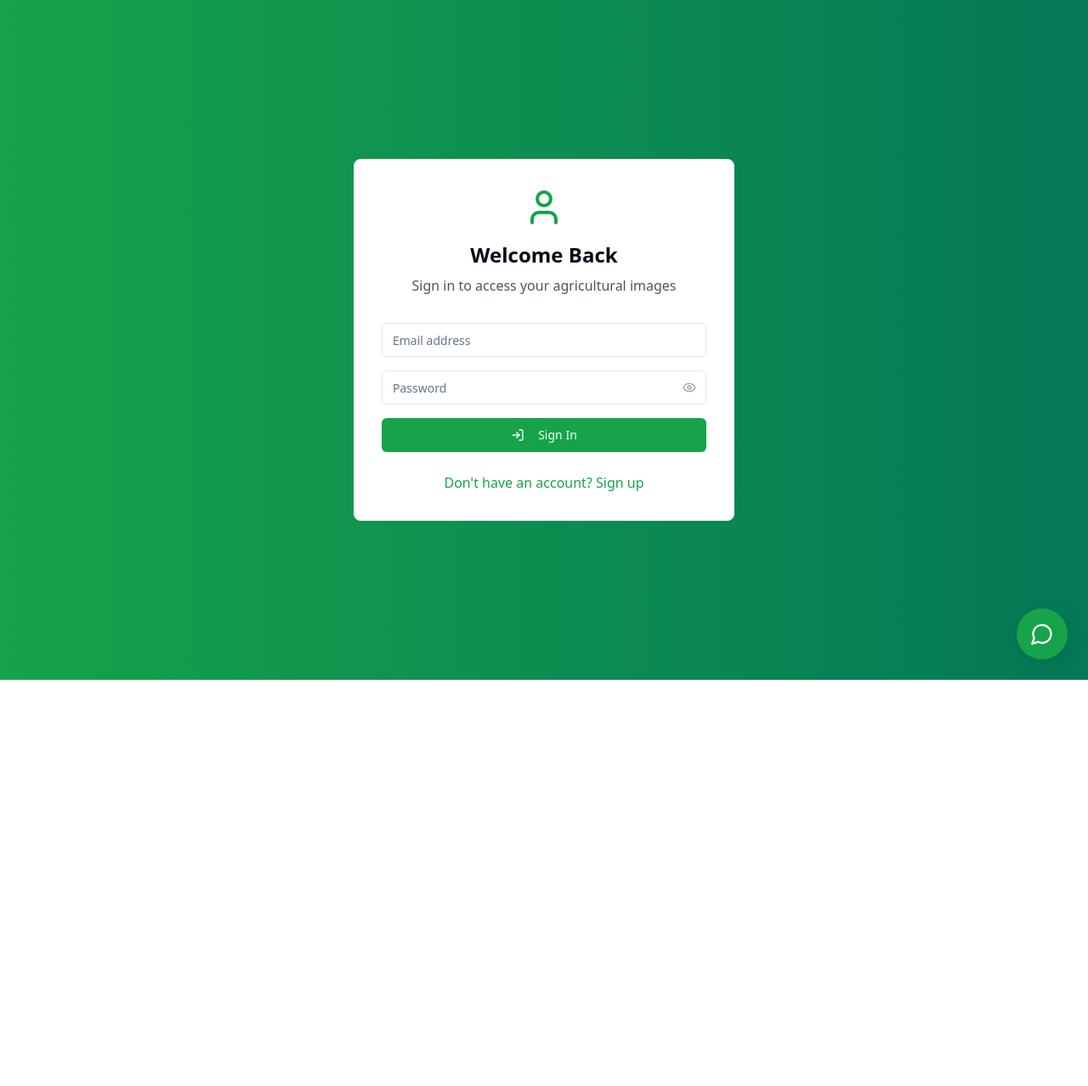
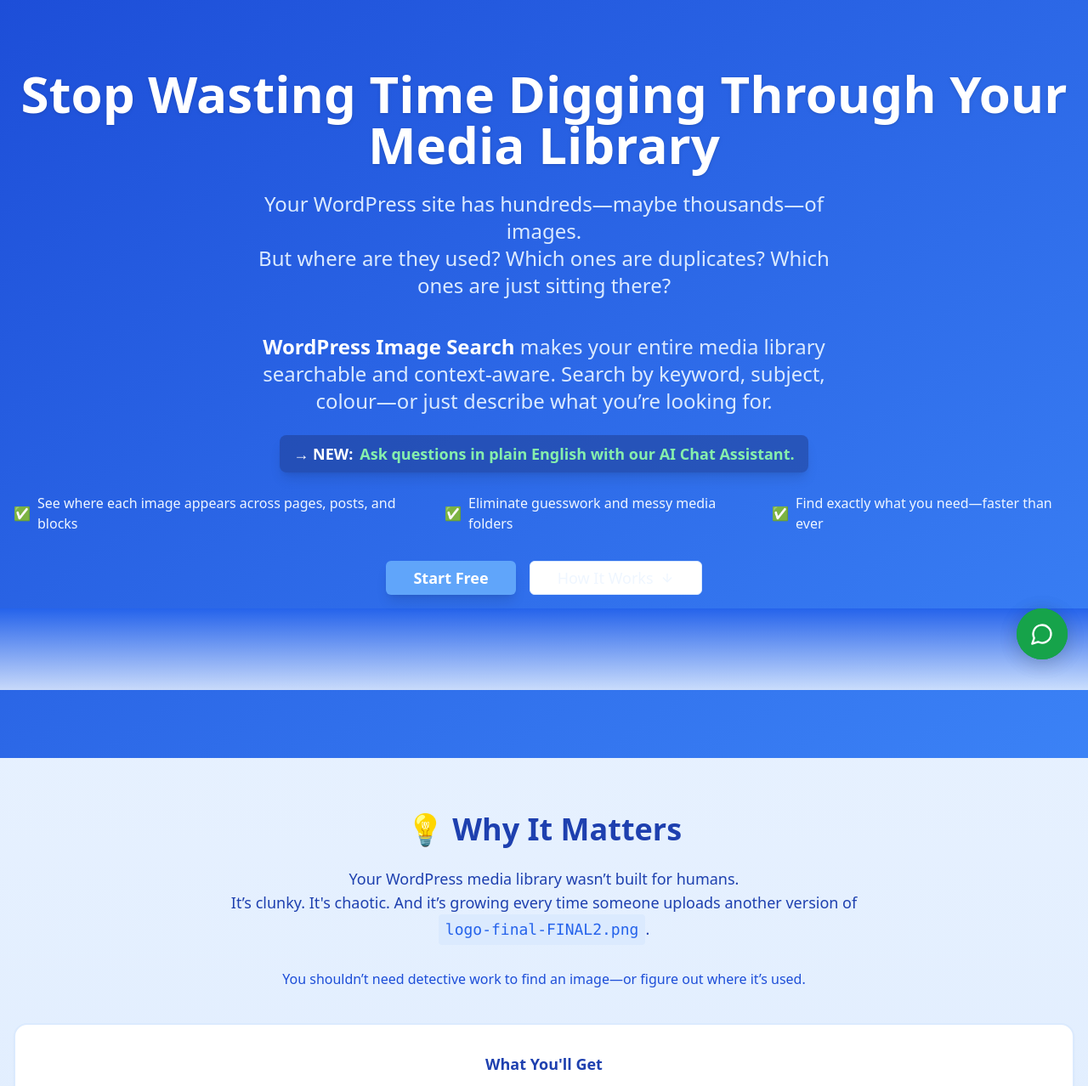
Before and after one commit to evolvesystems/Wordpress-image-search, a React (Vite) app: page / in a window 1280 px wide. Shown: the top 1278 px of the page at 85% size. Before the commit the page ends 800 px from the top, so only its background shows below. Built offline with nearby package versions, Linux system fonts and the light colour scheme.

Commit message:
Refactor: Redesign front page with new copy
- Updated the front page copy and design to reflect the new branding and features.
- Changed the AI chat button to green.

```diff
--- a/src/pages/Index.tsx
+++ b/src/pages/Index.tsx
@@ -1,80 +1,242 @@
 
 import React from 'react';
-import { useAuth } from '@/hooks/useAuth';
-import AuthPage from '@/components/AuthPage';
+import { Button } from "@/components/ui/button";
 import ImageSearchHeader from '@/components/ImageSearchHeader';
-import SearchInterface from '@/components/SearchInterface';
-import TechnologyShowcase from '@/components/TechnologyShowcase';
-import { Button } from "@/components/ui/button";
-import { Settings } from "lucide-react";
+import ImageAIAssistant from '@/components/ImageAIAssistant';
+import { ArrowDown } from "lucide-react";
+
+const features = [
+  {
+    emoji: "🎯",
+    title: "Full Media Library Search",
+    text: "Search your images by name, caption, alt text, or just describe what you're looking for. See results instantly."
+  },
+  {
+    emoji: "🧩",
+    title: "Post & Page Usage Mapping",
+    text: "Know exactly where each image is used—across posts, pages, products, blocks, or galleries."
+  },
+  {
+    emoji: "💬",
+    title: "AI Chat Assistant (Optional)",
+    text: "Ask questions like “Where’s the hero image on the About page?” or “Find me all images with a blue background used in blog posts.”"
+  },
+  {
+    emoji: "🛠️",
+    title: "Seamless WordPress Integration",
+    text: "Connect any modern WordPress site—no syncing, no imports. Just log in and go."
+  },
+  {
+    emoji: "🔐",
+    title: "Private & Secure",
+    text: "Your data stays on your site. AI features only activate with your own API key. You stay in control."
+  }
+];
+
+const plans = [
+  {
+    name: "Free Account",
+    features: [
+      "Full media library search",
+      "Usage mapping"
+    ],
+    price: "Free forever"
+  },
+  {
+    name: "AI Chat (BYO API)",
+    features: [
+      "Unlock AI assistant",
+      "Bring your own OpenAI API key"
+    ],
+    price: "BYO Key Only"
+  }
+];
+
+const useCases = [
+  "“Where’s that banner image used across the site?”",
+  "“Which posts are using our old logo?”",
+  "“Show me every image uploaded in the past 6 months not being used.”",
+  "“Find all images with a green background used on landing pages.”",
+  "“What images are used in my WooCommerce product pages?”"
+];
 
 const Index = () => {
-  const { user, loading } = useAuth();
-
-  if (loading) {
-    return (
-      <div className="min-h-screen bg-white flex items-center justify-center">
-        <div className="text-center">
-          <div className="animate-spin rounded-full h-8 w-8 border-b-2 border-green-600 mx-auto mb-4"></div>
-          <p className="text-gray-600">Loading...</p>
-        </div>
-      </div>
-    );
-  }
-
-  if (!user) {
-    return <AuthPage />;
-  }
-
   return (
-    <div className="min-h-screen bg-white">
-      <ImageSearchHeader />
-
-      <div className="max-w-4xl mx-auto px-4 py-8 text-center">
-        <h1 className="text-5xl md:text-6xl font-extrabold text-green-700 mb-4">
-          Instantly Search Your WordPress Images & Their Usage
-        </h1>
-        <p className="text-xl md:text-2xl text-gray-700 mb-6">
-          Connect any WordPress site and instantly search your entire image library, including discovering where each image is used across your site.
-        </p>
-        <div className="text-lg text-gray-800 mb-7">
-          <span className="inline-block p-2 bg-green-50 rounded-md text-green-700 font-semibold">
-            NEW: <span className="text-green-800">AI Chat Assistant</span> &mdash; Quickly find images or ask where a particular image appears using natural language!
-          </span>
-        </div>
-        <div className="flex justify-center mb-4 gap-4 flex-wrap">
-          <div className="bg-green-200 text-green-900 px-4 py-2 rounded-md font-semibold shadow-sm">
-            <span>Free Account: </span>Sign up and instantly search your WordPress images and see where they’re used.
+    <div className="min-h-screen bg-gradient-to-b from-blue-50 via-blue-100 to-white relative">
+      {/* HERO SECTION */}
+      <div className="relative bg-gradient-to-br from-blue-700 to-blue-500 py-20">
+        <div className="container mx-auto px-4 flex flex-col items-center text-center">
+          <h1 className="text-5xl md:text-6xl font-extrabold mb-6 text-white leading-tight drop-shadow">
+            Stop Wasting Time Digging Through Your Media Library
+          </h1>
+          <p className="text-lg md:text-2xl text-blue-100 mb-6 max-w-2xl mx-auto font-medium">
+            Your WordPress site has hundreds—maybe thousands—of images.<br />
+            But where are they used? Which ones are duplicates? Which ones are just sitting there?
+          </p>
+          <p className="text-xl md:text-2xl text-blue-100 mt-4 mb-6 max-w-2xl mx-auto">
+            <span className="font-semibold text-white">WordPress Image Search</span> makes your entire media library searchable and context-aware. Search by keyword, subject, colour—or just describe what you’re looking for.
+          </p>
+          <div className="mb-6">
+            <span className="text-white px-4 py-2 bg-blue-900 bg-opacity-50 rounded-lg inline-flex items-center font-bold text-lg shadow-lg">
+              <span className="mr-2">→ NEW:</span>
+              <span className="text-green-300">Ask questions in plain English with our AI Chat Assistant.</span>
+            </span>
           </div>
-          <div className="bg-blue-100 text-blue-900 px-4 py-2 rounded-md font-semibold shadow-sm">
-            <span>Optional AI Chat: </span>Add your own API key to unlock advanced image discovery and usage questions.
+          <ul className="flex flex-col md:flex-row gap-5 font-medium text-blue-50 mb-8 text-left mx-auto">
+            <li className="flex gap-2 items-center"><span className="text-green-300">✅</span> See where each image appears across pages, posts, and blocks</li>
+            <li className="flex gap-2 items-center"><span className="text-green-300">✅</span> Eliminate guesswork and messy media folders</li>
+            <li className="flex gap-2 items-center"><span className="text-green-300">✅</span> Find exactly what you need—faster than ever</li>
+          </ul>
+          <div className="flex flex-wrap gap-4 justify-center mb-4">
+            <Button className="px-8 py-3 text-lg bg-blue-400 text-white font-bold hover:bg-blue-500 shadow-lg">
+              Start Free
+            </Button>
+            <a href="#how-it-works">
+              <Button variant="outline" className="px-8 py-3 text-lg border-blue-100 text-blue-50 hover:bg-blue-100/10 hover:text-white flex items-center gap-2">
+                How It Works <ArrowDown className="w-4 h-4" />
+              </Button>
+            </a>
           </div>
         </div>
-        <p className="text-gray-600 mb-2">
-          Start with a free account, connect your WordPress, and see your images become truly searchable in seconds.
-        </p>
-        <p className="text-md text-gray-500">
-          <strong>Privacy:</strong> Your data stays on your WordPress site. AI features are only activated with your personal API key.
-        </p>
+        {/* Gradient divider */}
+        <div className="h-24 w-full bg-gradient-to-t from-blue-50/80 to-blue-600"></div>
       </div>
 
-      <SearchInterface />
-
-      <TechnologyShowcase />
-
-      <div className="bg-green-600 text-white py-12">
-        <div className="container mx-auto px-4 text-center">
-          <h2 className="text-3xl font-bold mb-4">Ready to Instantly Search & Organize?</h2>
-          <p className="text-xl opacity-90 mb-6 max-w-2xl mx-auto">
-            Search your WordPress media library and discover where every image is used—across posts, pages, and blocks.
-            Enable AI chat to ask for images by concept or usage pattern.
-          </p>
-          <div className="text-green-100">
-            <p className="mb-2">Simple setup, no imports or syncing required. Works with any modern WordPress site.</p>
-            <p>Add your API key for advanced AI-powered chat and usage insights.</p>
+      {/* WHY IT MATTERS */}
+      <section className="container mx-auto px-4 py-16 text-center" id="why-it-matters">
+        <h2 className="text-3xl md:text-4xl font-bold text-blue-800 mb-6">💡 Why It Matters</h2>
+        <p className="mb-7 text-blue-800 text-lg max-w-3xl mx-auto font-medium">
+          Your WordPress media library wasn’t built for humans.<br />
+          It’s clunky. It's chaotic. And it’s growing every time someone uploads another version of <span className="inline-block font-mono text-blue-600 px-2 py-1 bg-blue-100 rounded">logo-final-FINAL2.png</span>.
+        </p>
+        <p className="text-blue-700 text-base max-w-2xl mx-auto mb-4">
+          You shouldn’t need detective work to find an image—or figure out where it’s used.
+        </p>
+        <div className="flex flex-col md:flex-row justify-center gap-6 mt-10">
+          <div className="bg-white rounded-2xl p-8 border-2 border-blue-100 shadow-sm flex-1 min-w-[260px]">
+            <h3 className="font-bold text-blue-800 text-lg mb-2">What You'll Get</h3>
+            <ul className="text-left text-blue-700 text-base space-y-2">
+              <li>• Instant visual search across your entire media library</li>
+              <li>• Usage insights: know exactly where every image appears</li>
+              <li>• AI-powered search assistant (just add your API key)</li>
+              <li>• Zero syncing. Zero setup headaches.</li>
+              <li>• No plugins bloating your site. No imports. Just insight.</li>
+            </ul>
           </div>
         </div>
-      </div>
+      </section>
+
+      {/* FEATURES */}
+      <section className="w-full bg-gradient-to-r from-blue-100/60 via-white to-blue-50 py-16 border-y border-blue-200" id="features">
+        <div className="container mx-auto px-4">
+          <h2 className="text-3xl md:text-4xl font-bold text-blue-900 mb-10">🔍 Core Features</h2>
+          <div className="grid gap-8 grid-cols-1 md:grid-cols-2 xl:grid-cols-3">
+            {features.map(({emoji, title, text}) => (
+              <div key={title} className="bg-white border border-blue-100 rounded-xl shadow p-6 flex flex-col items-start hover:scale-105 transition-transform duration-200">
+                <span className="text-3xl mb-2">{emoji}</span>
+                <h3 className="font-semibold text-lg text-blue-800 mb-2">{title}</h3>
+                <p className="text-blue-700 text-base">{text}</p>
+              </div>
+            ))}
+          </div>
+        </div>
+      </section>
+
+      {/* HOW IT WORKS */}
+      <section className="container mx-auto px-4 py-20 text-center" id="how-it-works">
+        <h2 className="text-3xl md:text-4xl font-bold text-blue-900 mb-8">⚙️ How It Works</h2>
+        <ol className="flex flex-col md:flex-row gap-8 justify-center mb-10">
+          <li className="flex-1 min-w-[220px] bg-white shadow rounded-xl p-6 border border-blue-100">
+            <div className="text-2xl font-extrabold text-blue-800 mb-2">1</div>
+            <h3 className="font-semibold mb-2 text-blue-800">Create Your Free Account</h3>
+            <p className="text-blue-700">Sign up in seconds. No credit card. No long forms.</p>
+          </li>
+          <li className="flex-1 min-w-[220px] bg-white shadow rounded-xl p-6 border border-blue-100">
+            <div className="text-2xl font-extrabold text-blue-800 mb-2">2</div>
+            <h3 className="font-semibold mb-2 text-blue-800">Connect Your WordPress Site</h3>
+            <p className="text-blue-700">Secure connection to your media library—no need to upload or sync anything.</p>
+          </li>
+          <li className="flex-1 min-w-[220px] bg-white shadow rounded-xl p-6 border border-blue-100">
+            <div className="text-2xl font-extrabold text-blue-800 mb-2">3</div>
+            <h3 className="font-semibold mb-2 text-blue-800">Start Searching (or Asking)</h3>
+            <p className="text-blue-700">Search by keyword, concept, or colour. Or ask a natural-language question and let the AI assistant do the work.</p>
+          </li>
+        </ol>
+      </section>
+
+      {/* PRICING */}
+      <section className="w-full py-16 bg-gradient-to-r from-blue-50 via-blue-100 to-blue-200 border-t border-b border-blue-200" id="pricing">
+        <div className="container mx-auto px-4">
+          <h2 className="text-3xl md:text-4xl font-bold text-blue-900 mb-8">💸 Pricing Overview</h2>
+          <table className="w-full max-w-3xl mx-auto table-auto border-collapse bg-white rounded-xl shadow text-left overflow-hidden">
+            <thead>
+              <tr className="bg-blue-100">
+                <th className="px-6 py-3 font-semibold text-blue-900">Plan</th>
+                <th className="px-6 py-3 font-semibold text-blue-900">Features</th>
+                <th className="px-6 py-3 font-semibold text-blue-900">Cost</th>
+              </tr>
+            </thead>
+            <tbody>
+              {plans.map((plan) => (
+                <tr key={plan.name} className="border-t border-blue-100 even:bg-blue-50">
+                  <td className="px-6 py-4 font-bold">{plan.name}</td>
+                  <td className="px-6 py-4">
+                    <ul className="list-disc ml-6">
+                      {plan.features.map(f => (
+                        <li key={f} className="text-blue-800">{f}</li>
+                      ))}
+                    </ul>
+                  </td>
+                  <td className="px-6 py-4 font-semibold">{plan.price}</td>
+                </tr>
+              ))}
+            </tbody>
+          </table>
+          <div className="flex flex-wrap gap-4 justify-center mt-8 text-center">
+            <span className="inline-block bg-green-500 text-white px-4 py-2 rounded-md font-semibold shadow">✅ No hidden fees</span>
+            <span className="inline-block bg-green-500 text-white px-4 py-2 rounded-md font-semibold shadow">✅ No AI surprises—you control when (and if) AI is used</span>
+            <span className="inline-block bg-green-500 text-white px-4 py-2 rounded-md font-semibold shadow">✅ Designed for speed, clarity, and trust</span>
+          </div>
+        </div>
+      </section>
+
+      {/* USE CASES */}
+      <section className="container mx-auto px-4 py-16 text-center" id="use-cases">
+        <h2 className="text-3xl md:text-4xl font-bold text-blue-900 mb-8">🧠 Real Use Cases</h2>
+        <div className="grid gap-6 md:grid-cols-2 max-w-3xl mx-auto">
+          {useCases.map((u) => (
+            <div key={u} className="px-6 py-5 bg-blue-50 rounded-xl shadow border border-blue-100 text-blue-800 text-lg font-medium">
+              {u}
+            </div>
+          ))}
+        </div>
+      </section>
+
+      {/* CLOSING CTA */}
+      <section className="relative bg-gradient-to-tr from-blue-700 to-blue-500 py-16 text-center">
+        <div className="container mx-auto px-4 flex flex-col items-center">
+          <h2 className="text-4xl font-extrabold mb-6 text-white drop-shadow">
+            📦 One Last Thing...
+          </h2>
+          <p className="text-xl md:text-2xl text-blue-100 max-w-2xl mx-auto mb-8 font-medium">
+            Stop wasting hours on image hunts.<br />
+            WordPress Image Search gives you control, visibility, and confidence—without the overhead.
+          </p>
+          <div className="flex flex-wrap gap-4 justify-center">
+            <Button className="px-8 py-3 text-lg bg-blue-400 text-white font-bold hover:bg-blue-500 shadow-lg">
+              🎯 Get Instant Access
+            </Button>
+            <Button asChild variant="outline" className="px-8 py-3 text-lg border-green-500 text-green-500 hover:bg-green-50 hover:text-green-700 flex items-center gap-2">
+              <a href="javascript:void(0)">
+                💬 Try AI Chat (BYO API)
+              </a>
+            </Button>
+          </div>
+        </div>
+      </section>
+
+      {/* Always-on AI Assistant (green, as requested) */}
+      <ImageAIAssistant />
     </div>
   );
 };
```
